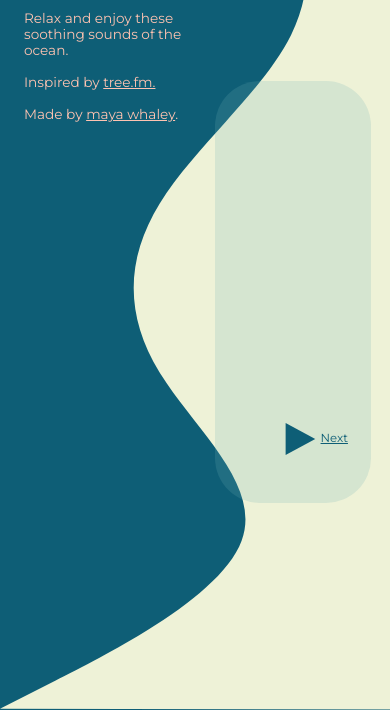
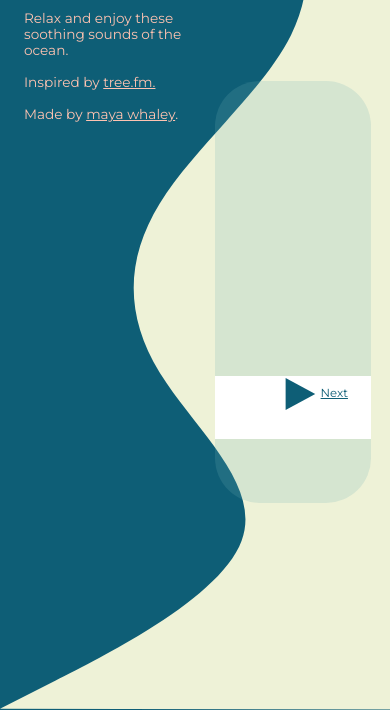
Before and after one commit to mayawhaley/oceans, a website: page index.html in a window 390 px wide. Shown: the part 134-844 px from the top of the page. Drawn offline with Linux system fonts and the light colour scheme; no server answers.

Commit message:
play button

```diff
--- a/style.css
+++ b/style.css
@@ -268,7 +268,9 @@
     }
 
     .sound-icons{
-        margin-top: 2%;
+        top: 70%;
+        background-color: white;
+
     }
     #pause{
         width: 20%;
```
